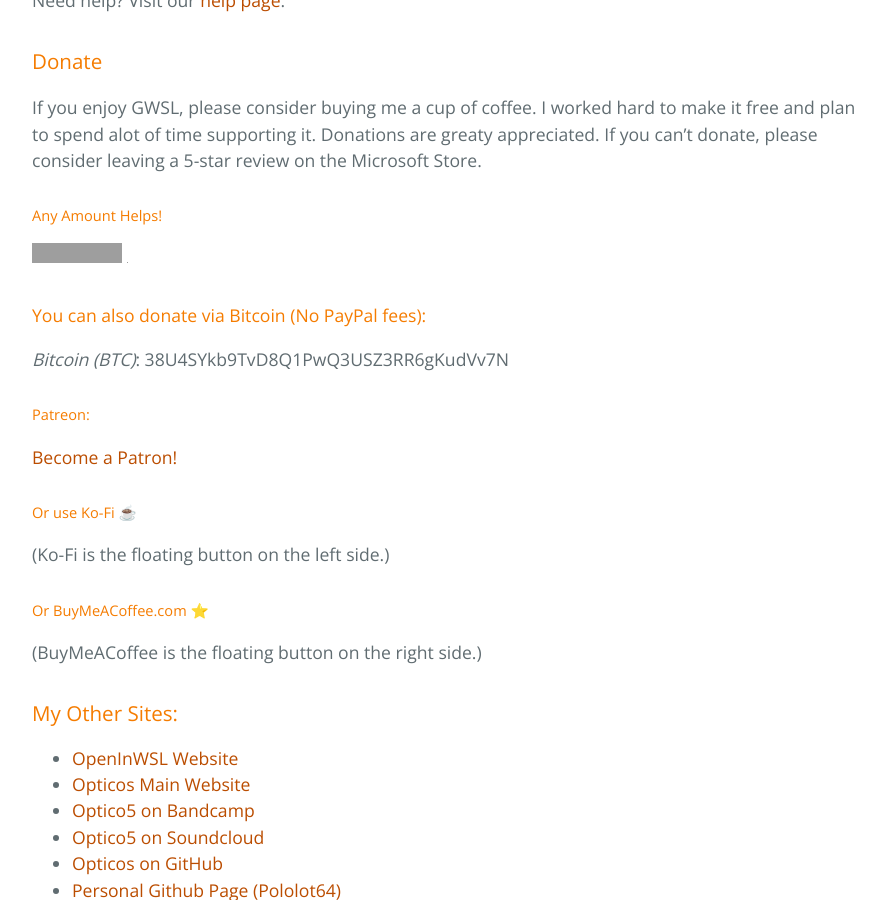
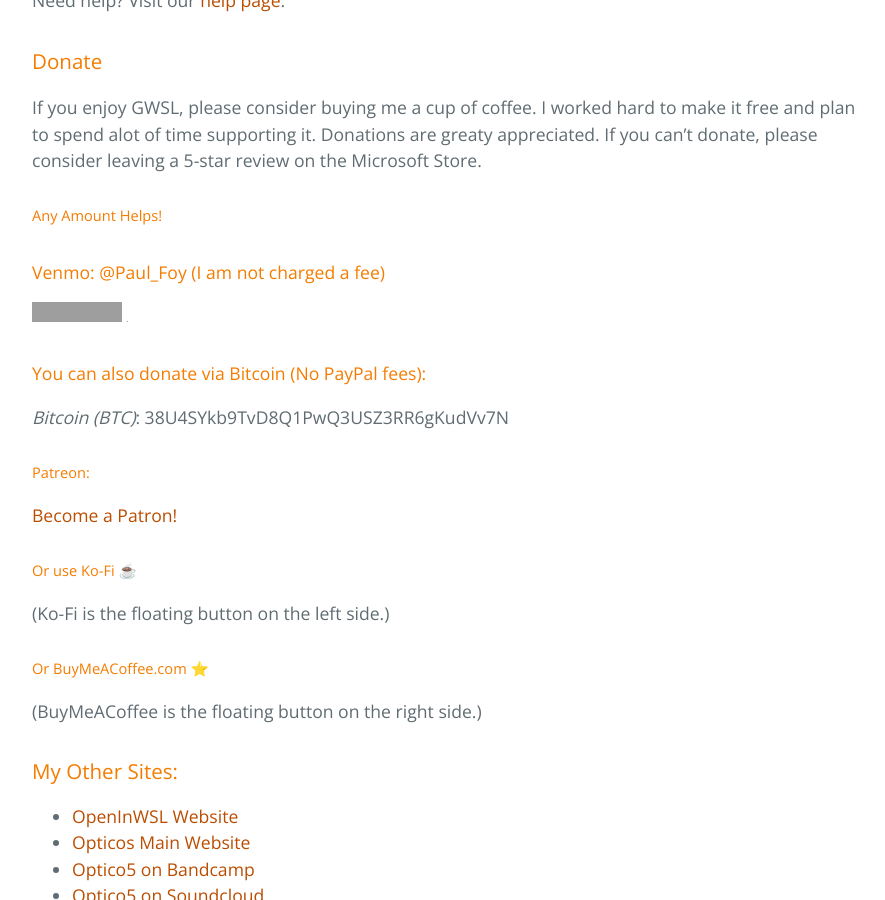
Before and after one commit to Opticos/gwsl, a Jekyll site: the page built from index.md, in a window 1280 px wide and 900 px high, scrolled down 3413 px. Shown: the whole window, without its empty margins (192-1077 px from the left). Built offline with Jekyll 4.4.1, drawn with Linux system fonts in a browser that asks for light colours; comment, search, counter and statistics services are not loaded; the repository's description, which GitHub fills in, is left out; grey boxes are pictures that could not be loaded.

Commit message:
Update index.md

```diff
--- a/index.md
+++ b/index.md
@@ -111,6 +111,8 @@ If you enjoy GWSL, please consider buying me a cup of coffee. I worked hard to m
 
 ##### Any Amount Helps!
 
+#### Venmo: @Paul_Foy (I am not charged a fee)
+
 <form action="https://www.paypal.com/donate" method="post" target="_top">
 <input type="hidden" name="cmd" value="_donations" />
 <input type="hidden" name="business" value="VV8W4XA2PZ5R8" />
```
